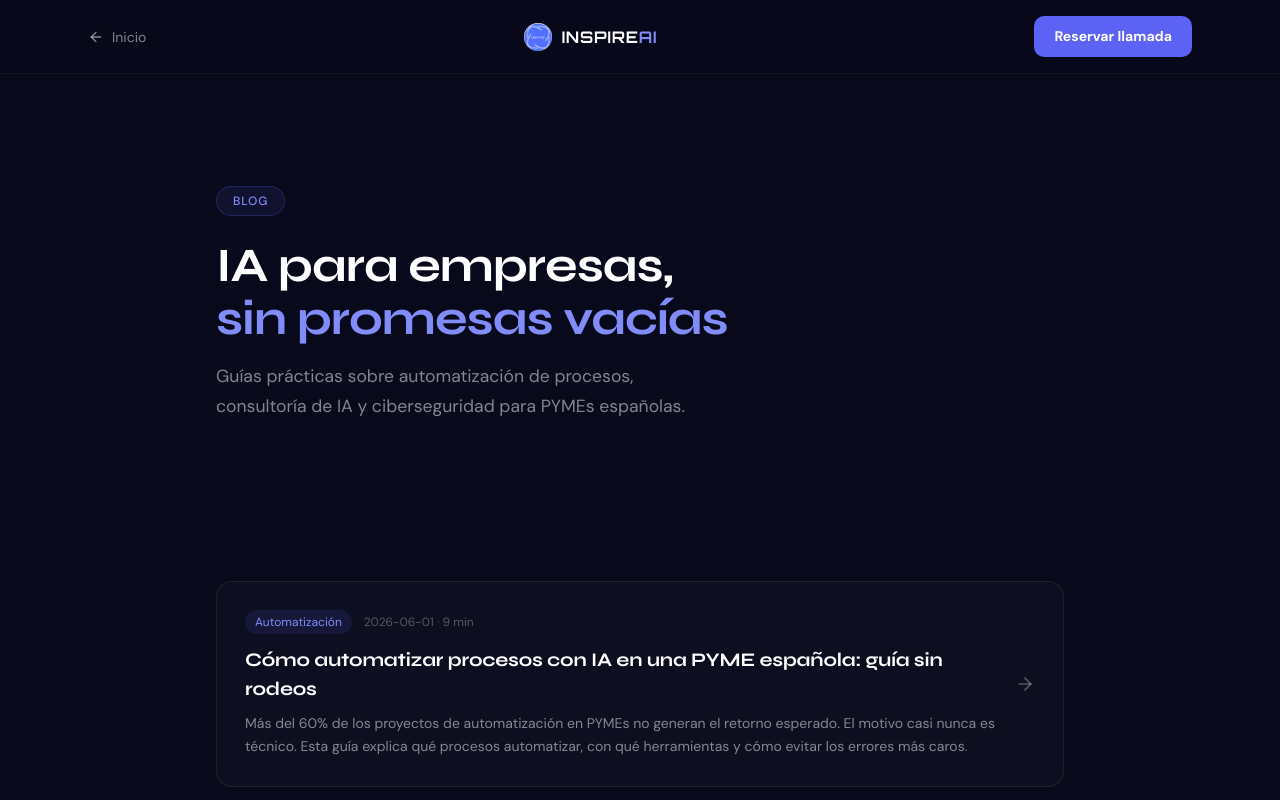
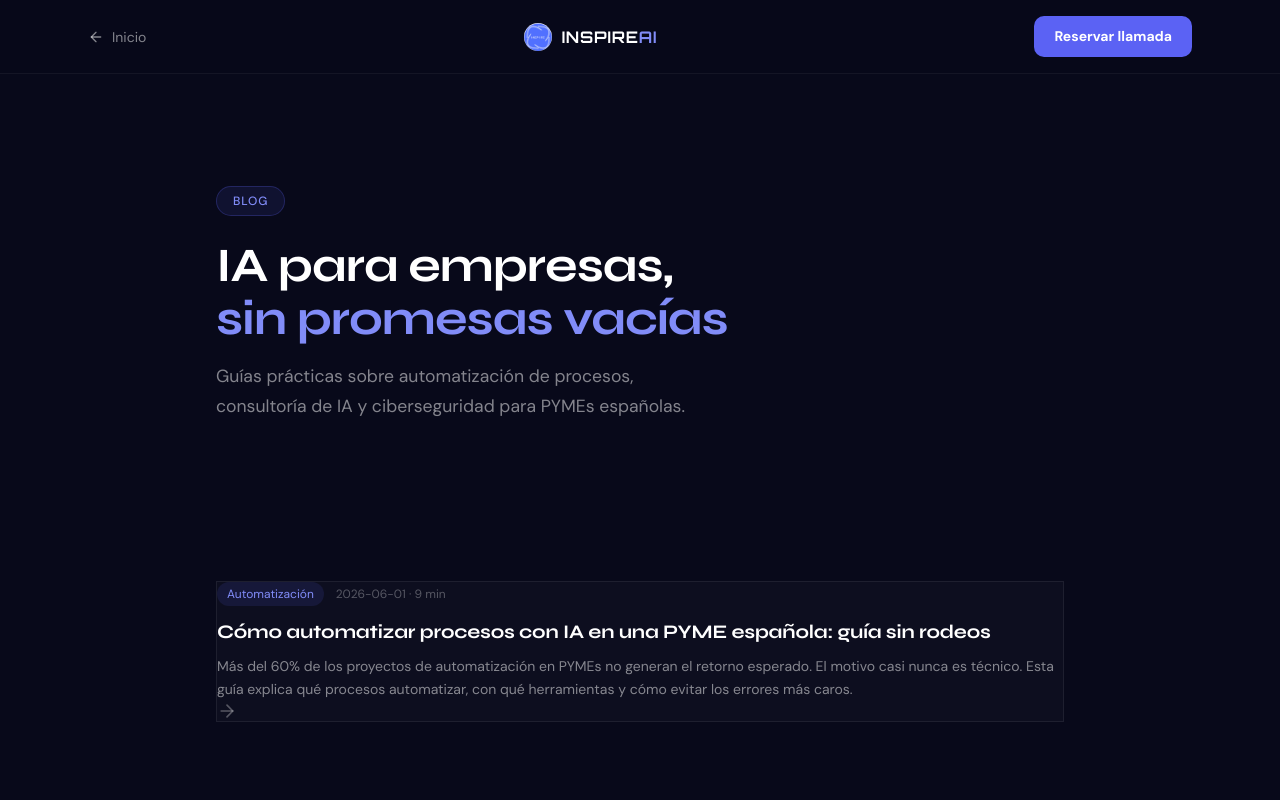
Before and after one commit to inspireai360/InspireAI, a Next.js app: page /blog in a window 1280 px wide. Shown: the top 800 px of the page. Built offline with nearby package versions, Linux system fonts and the light colour scheme.

Commit message:
fix: use client + CSS hover en blog listing (sin event handlers)

```diff
--- a/app/blog/page.tsx
+++ b/app/blog/page.tsx
@@ -1,3 +1,4 @@
+"use client";
 import type { Metadata } from "next";
 import Link from "next/link";
 import { ArrowRight, ArrowLeft } from "lucide-react";
@@ -80,8 +81,7 @@ export default function BlogPage() {
                 <Link key={post.slug} href={`/blog/${post.slug}`}
                   className="group rounded-2xl p-7 flex flex-col md:flex-row gap-5 transition-all"
                   style={{ background:"#0D0E1F", border:"1px solid rgba(255,255,255,0.07)" }}
-                  onMouseEnter={e => (e.currentTarget as HTMLElement).style.borderColor = "rgba(91,98,244,0.4)"}
-                  onMouseLeave={e => (e.currentTarget as HTMLElement).style.borderColor = "rgba(255,255,255,0.07)"}>
+className="blog-card-hover">
                   <div className="flex-1 min-w-0">
                     <div className="flex items-center gap-3 mb-3">
                       <span className="text-xs px-2.5 py-1 rounded-full" style={{ background:"rgba(91,98,244,0.12)", color:"#818CF8" }}>{post.category}</span>
```
